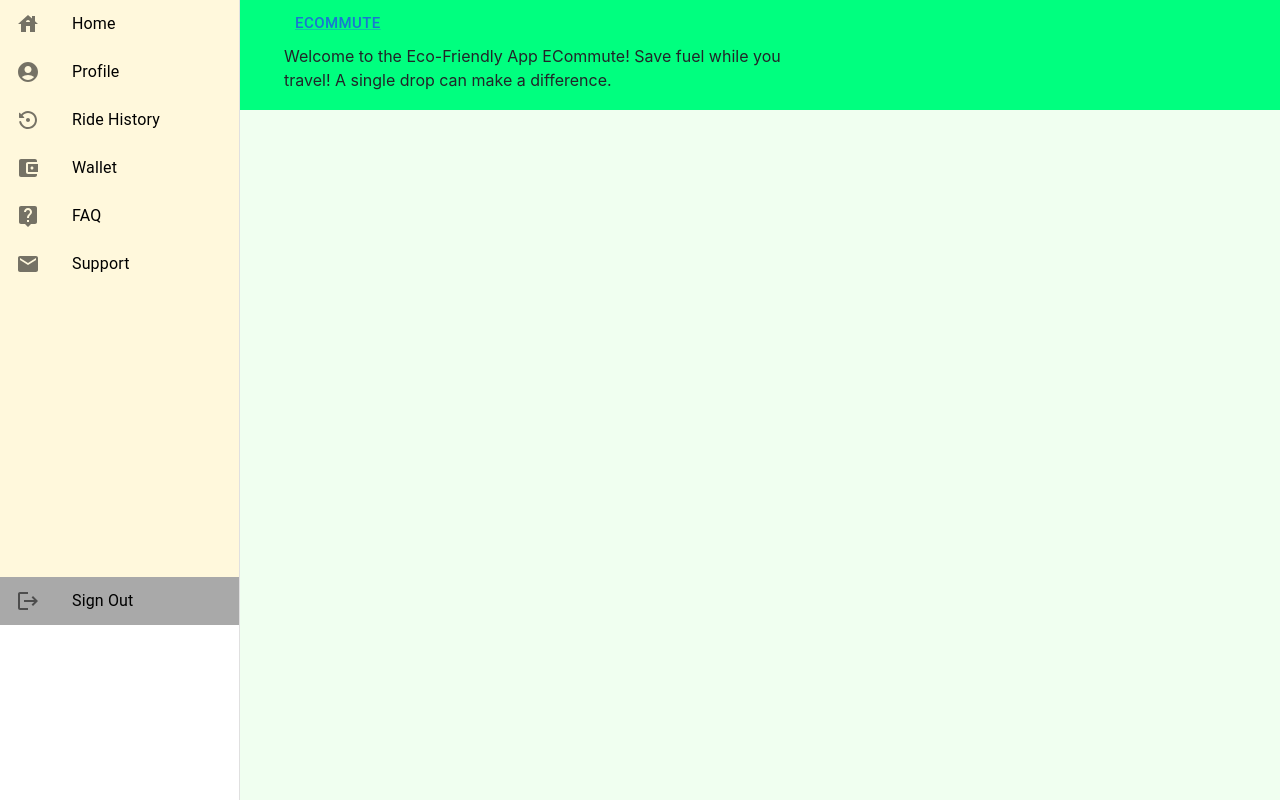
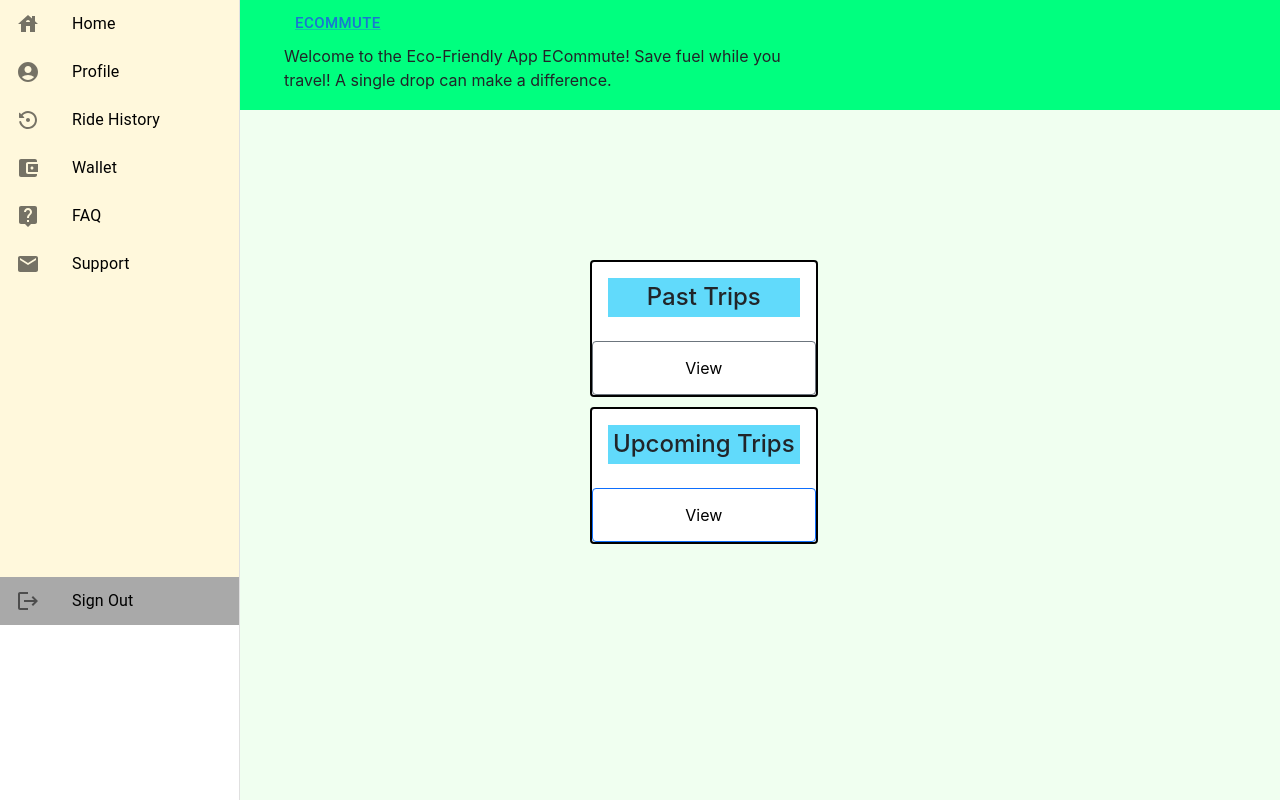
Before and after one commit to ssaditya/Ecommute-SE_Project, a React (Create React App) app in the folder src/webapp/myreact/: page /ridehistory in a window 1280 px wide. Built offline with nearby package versions, Linux system fonts and the light colour scheme.

Commit message:
Updated Ride History Page with new navigations

```diff
--- a/src/webapp/myreact/src/App.css
+++ b/src/webapp/myreact/src/App.css
@@ -191,3 +191,9 @@ a.sidepanellinks {
   margin-left: 29%;
   margin-bottom: 2%;
 }
+
+.pasttripsCard,
+.upcomingtripsCard {
+  width: 100%;
+  margin-bottom: 10px;
+}
--- a/src/webapp/myreact/src/components/DriverConfirmationComponent.js
+++ b/src/webapp/myreact/src/components/DriverConfirmationComponent.js
@@ -49,8 +49,8 @@ function DriverConfirmation(props) {
         <CardBody>
           <CardTitle>Ride Confirmed</CardTitle>
           <CardSubtitle>Driver mode</CardSubtitle>
-          <CardText>Your trip has been scheduled, Happy Ecommuting!.</CardText>
-          <Button style={{ marginRight: 20 }}><Link style={{ textDecoration: "none", color: "white" }} to="/edittripdriver">
+          <CardText>Your trip has been scheduled, Happy Ecommuting!</CardText>
+          {/*<Button style={{ marginRight: 20 }}><Link style={{ textDecoration: "none", color: "white" }} to="/edittripdriver">
             Edit Ride
           </Link></Button>
           <Button style={{ marginRight: 20 }} onClick={deleteTrip}><Link style={{ textDecoration: "none", color: "white" }} to="/driver">
@@ -58,6 +58,9 @@ function DriverConfirmation(props) {
           </Link></Button>
           <Button style={{ marginRight: 20 }}><Link style={{ textDecoration: "none", color: "white" }} to="/home">
             Home
+          </Link></Button>*/}
+          <Button style={{marginRight: 20}}><Link style={{textDecoration: "none", color: "white"}} to="/driver">
+            Back
           </Link></Button>
         </CardBody>
       </Card>
--- a/src/webapp/myreact/src/components/MainComponent.js
+++ b/src/webapp/myreact/src/components/MainComponent.js
@@ -16,6 +16,8 @@ import RideHistory from './RideHistory';
 import Wallet from './WalletComponent';
 import FAQ from './FAQComponent';
 import Support from './SupportComponent';
+import PastTrips from './PastTripsComponent';
+import UpcomingTrips from './UpcomingTripsComponent';
 
 class Main extends Component {
     constructor(props) {
@@ -52,6 +54,8 @@ class Main extends Component {
                     <Route path="/support" element={<Support />} />
                     <Route path="/wallet" element={<Wallet />} />
                     <Route path="/faq" element={<FAQ />} />
+                    <Route path="/pasttrips" element={<PastTrips />} />
+                    <Route path="/upcomingtrips" element={<UpcomingTrips />} />
                     <Route path="/login" element={<Login />} />
                     <Route path="*" element={<Navigate to="/login" />} />
                     <Route path="/signup" element={<Signup />} />
--- /dev/null
+++ b/src/webapp/myreact/src/components/PastTripsComponent.js
@@ -0,0 +1,17 @@
+import React, {Component} from "react";
+
+class  PastTrips extends Component {
+    constructor(props){
+        super(props);
+    };
+
+    render(){
+        return(
+            <div>
+                Past Trips
+            </div>
+        );
+    }
+}
+
+export default PastTrips;
--- a/src/webapp/myreact/src/components/RideHistory.js
+++ b/src/webapp/myreact/src/components/RideHistory.js
@@ -2,7 +2,8 @@ import React, { Component } from 'react';
 import Box from '@mui/material/Box';
 import Drawer from '@mui/material/Drawer';
 import drawer from './NavbarComponent';
-import { Card, CardTitle, CardText } from 'reactstrap';
+import { Card, CardBody, Button } from 'reactstrap';
+import { NavLink} from 'react-router-dom';
 
 class RideHistory extends Component {
 
@@ -35,7 +36,26 @@ class RideHistory extends Component {
                     </Box>
                     <Box>
                         <div>
-
+                            <Card className='pasttripsCard'>
+                                <CardBody>
+                                    <h4>Past Trips</h4>
+                                </CardBody>
+                                <Button outline id="pasttripsId" color="secondary" size="md" className='pasttripsClass' block>
+                                    <NavLink className="nav-link" to="/pasttrips">
+                                        View
+                                    </NavLink>
+                                </Button>
+                            </Card>
+                            <Card className='upcomingtripsCard'>
+                                <CardBody>
+                                    <h4>Upcoming Trips</h4>
+                                </CardBody>
+                                <Button outline id="upcomingtripsId" color="primary" size="md" className='upcomingtripsClass' block>
+                                    <NavLink className="nav-link" to="/upcomingtrips">
+                                        View
+                                    </NavLink>
+                                </Button>
+                            </Card>
                         </div>
                     </Box>
                 </Box>
--- /dev/null
+++ b/src/webapp/myreact/src/components/UpcomingTripsComponent.js
@@ -0,0 +1,17 @@
+import React, {Component} from "react";
+
+class  UpcomingTrips extends Component {
+    constructor(props){
+        super(props);
+    };
+
+    render(){
+        return(
+            <div>
+                Upcoming Trips
+            </div>
+        );
+    }
+}
+
+export default UpcomingTrips;
```
